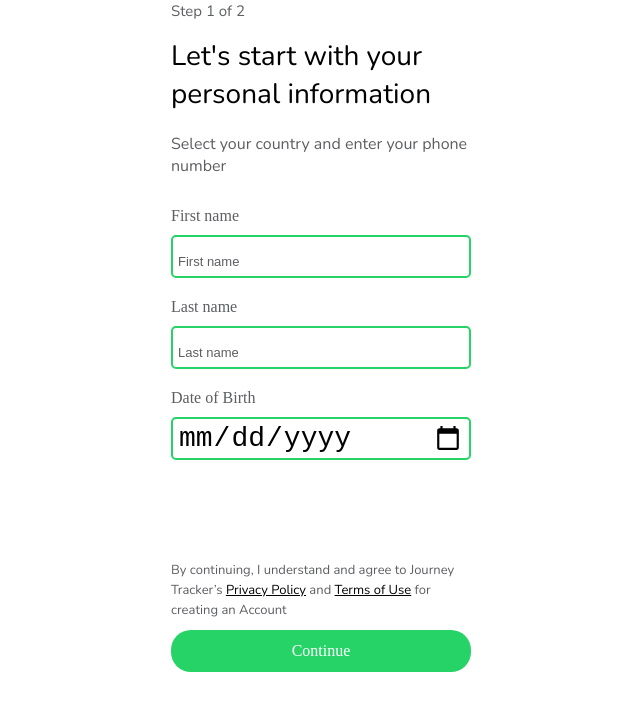
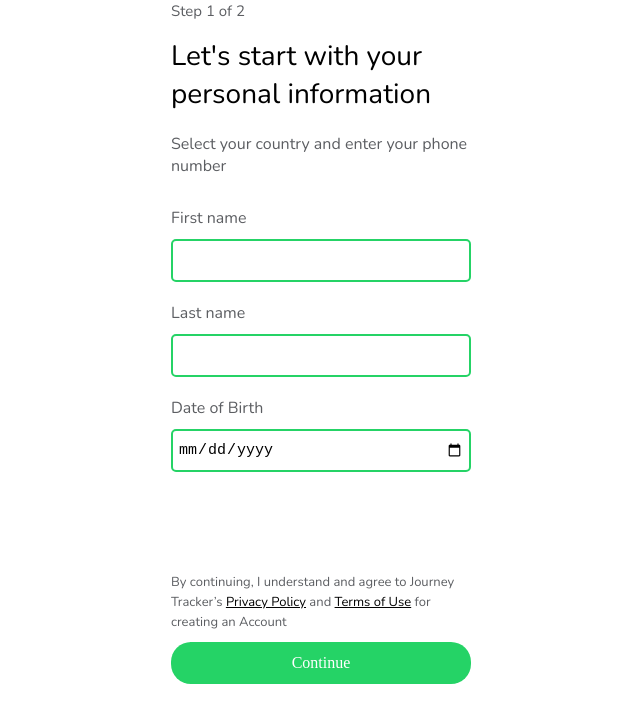
Before and after one commit to Rookid19/JourneyTracker, a Next.js app: page / in a window 1280 px wide. Shown: the top 722 px of the page, without its empty margins (319-959 px from the left). Built offline with nearby package versions, Linux system fonts and the light colour scheme.

Commit message:
logo image

```diff
--- a/components/ui_components/customInput/index.tsx
+++ b/components/ui_components/customInput/index.tsx
@@ -3,9 +3,7 @@ import styles from "./page.module.css";
 
 function CustomInput({
   placeholder,
-  inputType,
   label,
-  tooltipTitle,
   ...props
 }: any) {
   return (
@@ -20,14 +18,14 @@ function CustomInput({
       <input
         {...props}
         className={styles.custom_input}
-        placeholder={placeholder}
+        placeholder={props.placeholder}
         style={{
           //   backgroundColor: inputType === "phone" && "white",
           //   paddingInline: inputType === "phone" ? 5 : 15,
           //   fontSize: inputType === "phone" ? 28 : 15,
           backgroundColor: "white",
           paddingInline: 5,
-          fontSize: 28,
+          fontSize: 15,
         }}
       />
     </div>
--- a/components/ui_components/customInput/page.module.css
+++ b/components/ui_components/customInput/page.module.css
@@ -11,7 +11,6 @@
 }
 
 .label {
-  font-family: "polysans-regular";
   font-size: 16px;
   color: var(--journey-grey);
   margin-bottom: 10px;
--- a/src/pages/index.tsx
+++ b/src/pages/index.tsx
@@ -1,9 +1,6 @@
 import Head from "next/head";
-import { Inter } from "next/font/google";
 import styles from "@/styles/Home.module.css";
 import User from "../../components/user";
-
-const inter = Inter({ subsets: ["latin"] });
 
 export default function Home() {
   return (
@@ -14,7 +11,7 @@ export default function Home() {
         <meta name="viewport" content="width=device-width, initial-scale=1" />
         <link rel="icon" href="/favicon.ico" />
       </Head>
-      <main className={`${styles.main}`}>
+      <main className={styles.main}>
         <User />
       </main>
     </>
```
Also changed, not shown: public/assets/images/logo.png (added).
